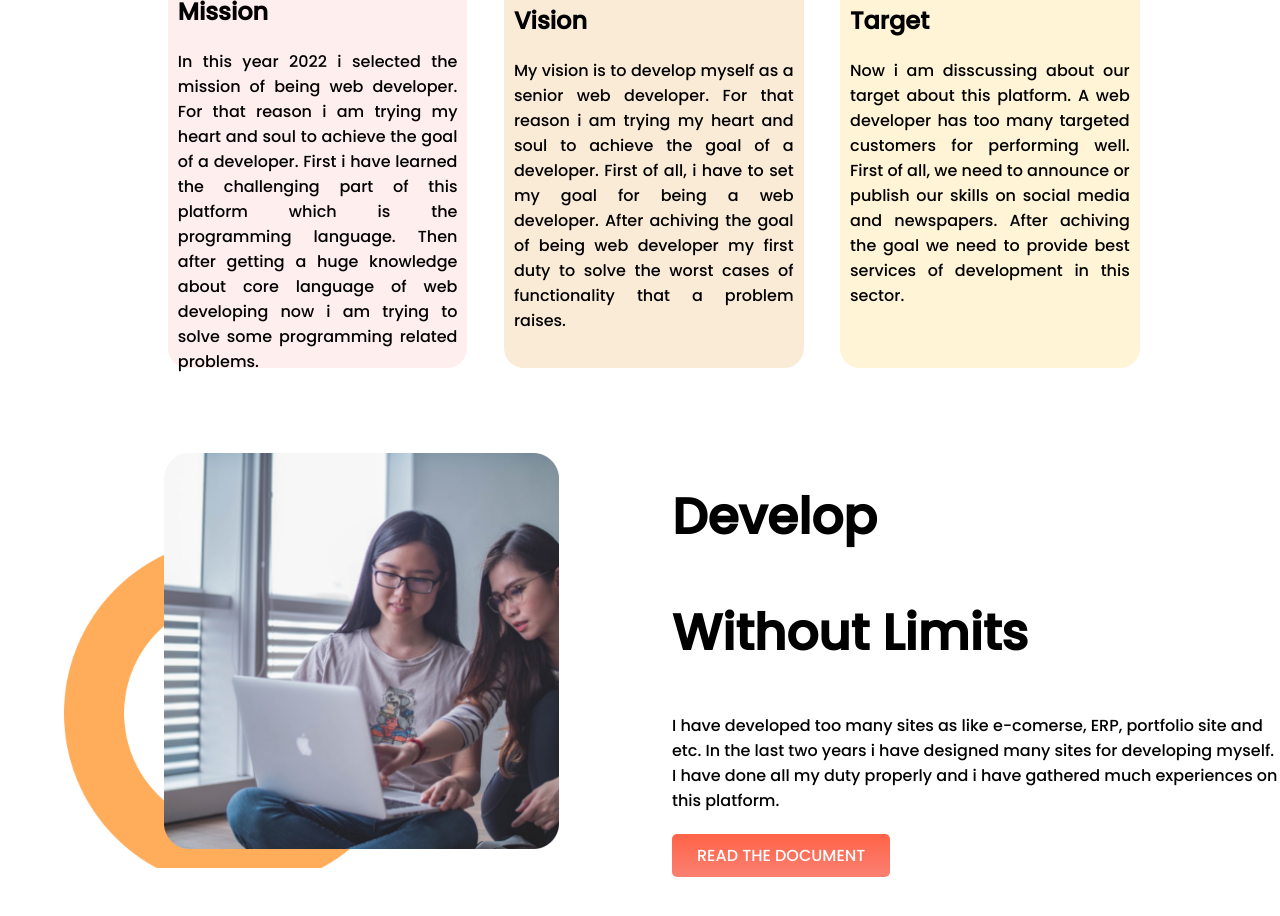
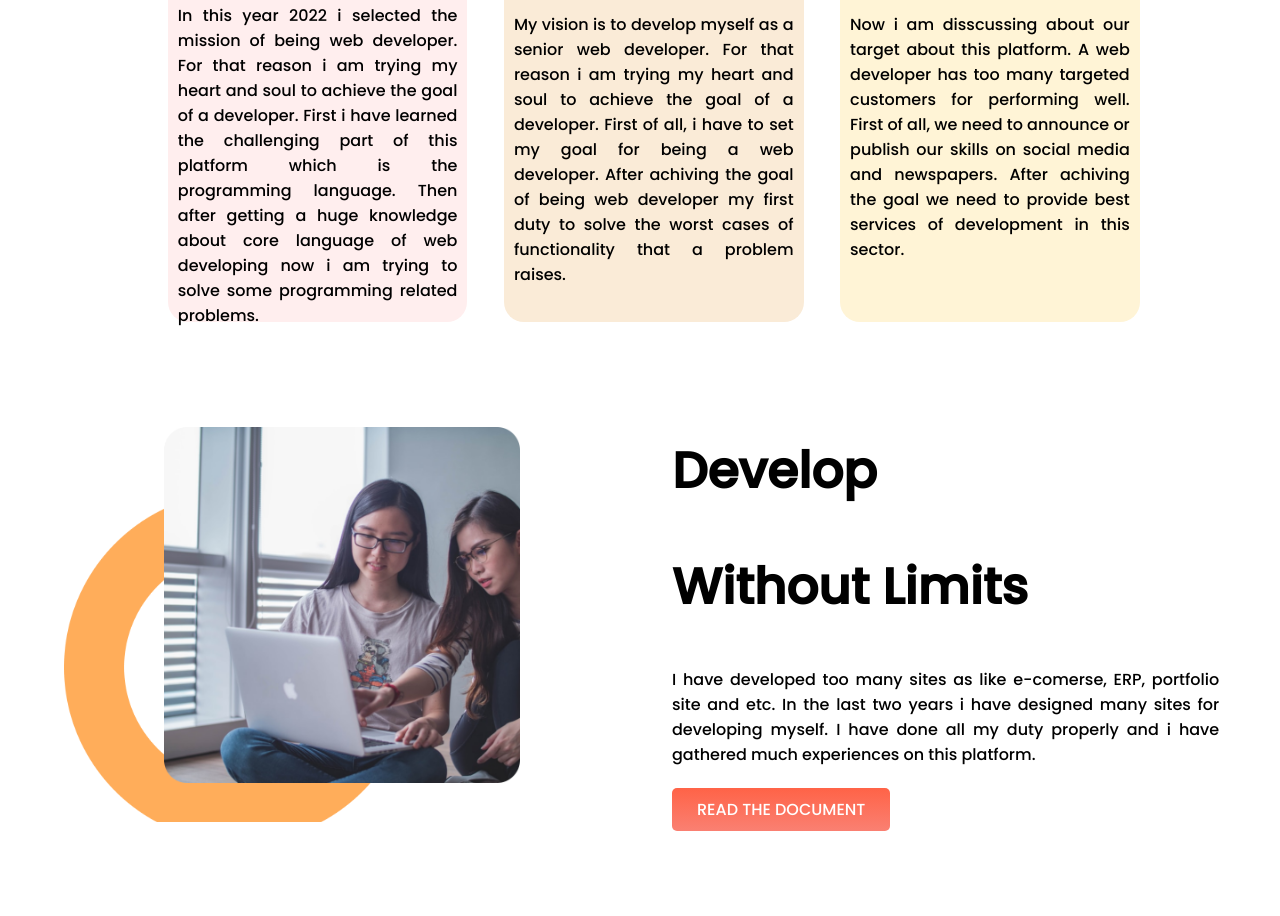
Before and after one commit to Tusharbd5/assignment-1, a plain HTML site: page index.html in a window 1280 px wide. Shown: the part 896-1812 px from the top of the page. After the commit the page ends 1788 px from the top, so only its background shows below. Drawn offline with Linux system fonts and the light colour scheme.

Commit message:
something added

```diff
--- a/index.html
+++ b/index.html
@@ -85,7 +85,7 @@
             <div class="custom-font">
                 <h1>Develop</h1>
                 <h1>Without Limits</h1>
-                <p style="margin-bottom: 30px;">
+                <p style="margin-bottom: 30px; text-align: justify;">
                     I have developed too many sites as like e-comerse, ERP, portfolio site and etc. In the last two
                     years i have designed many sites for developing myself. I have done all my duty properly and i have
                     gathered much experiences on this platform.
--- a/style.css
+++ b/style.css
@@ -2,6 +2,7 @@
 {
     display: flex;
     justify-content: center;
+    align-items: center;
     margin-bottom: 70px;
     margin-left: 5%;
 }
@@ -12,6 +13,7 @@ body
 .half-width
 {
     width: 50%;
+    padding-right: 5%;
 }
 .half-width img
 {
```
